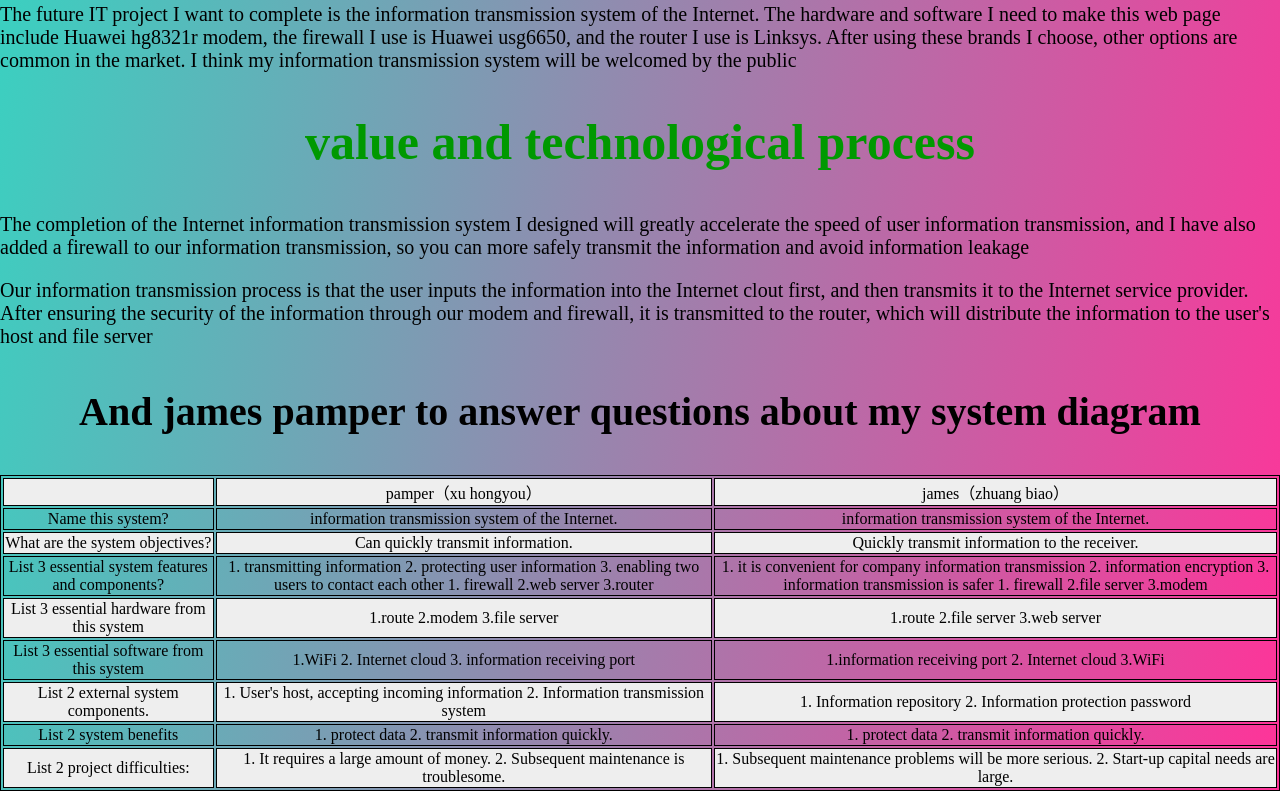
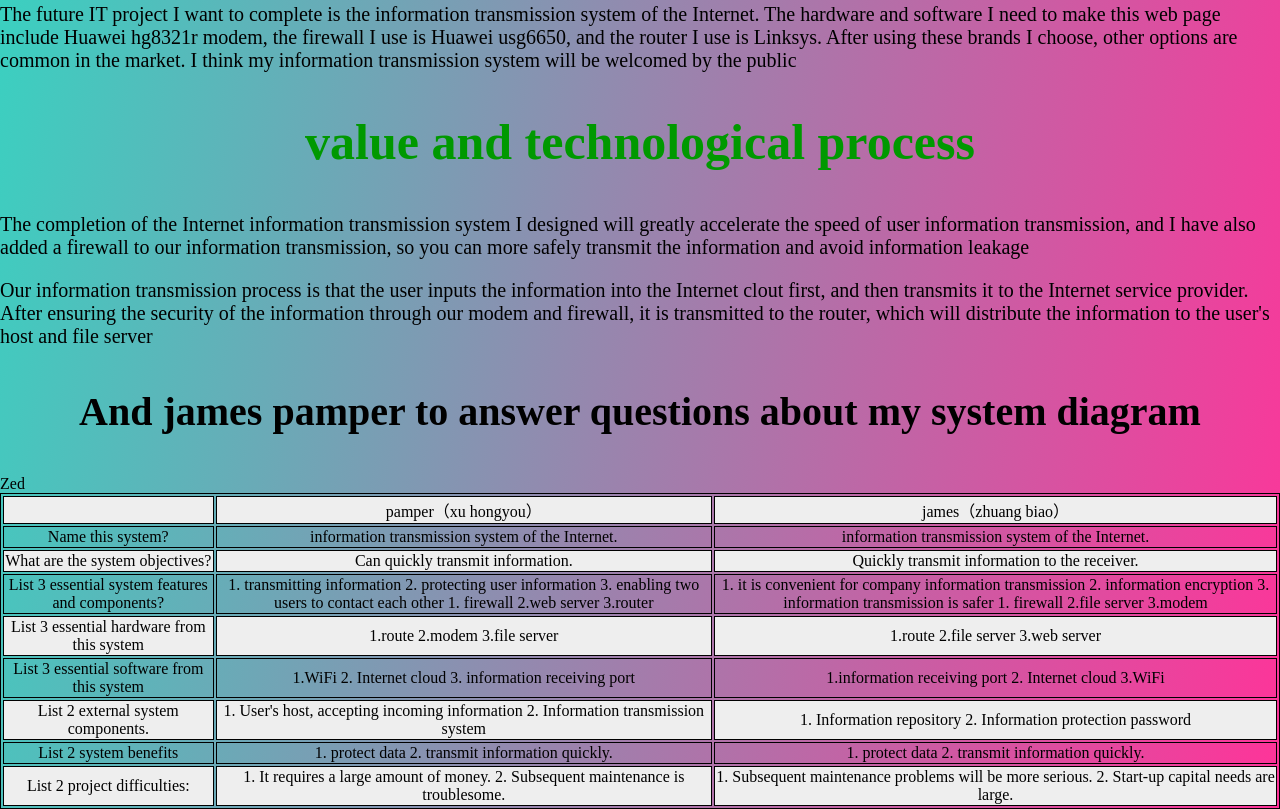
Before and after one commit to huangbuqiang/resume, a plain HTML site: page IT project.html in a window 1280 px wide. Shown: the part 2405-3214 px from the top of the page. Drawn offline with Linux system fonts and the light colour scheme.

Commit message:
Update IT project.html

```diff
--- a/IT project.html
+++ b/IT project.html
@@ -127,5 +127,8 @@ table tbody tr:hover{
     <td>1. It requires a large amount of money. 2. Subsequent maintenance is troublesome.</td>
     <td>1. Subsequent maintenance problems will be more serious. 2. Start-up capital needs are large.</td>
   </tr>
+  <div class="footer">
+                    Zed
+                    </div>
 </table>
 <!-- partial -->
```
